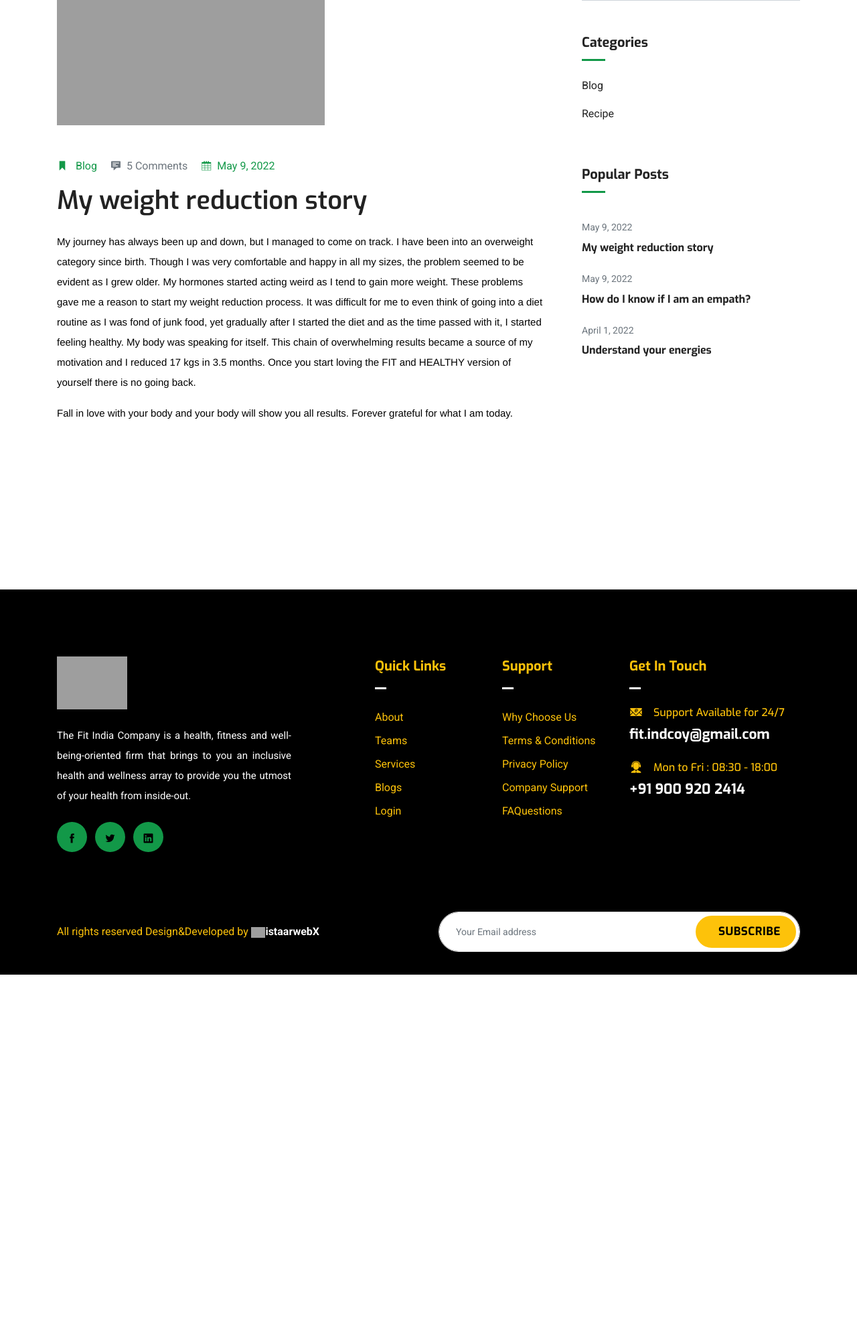
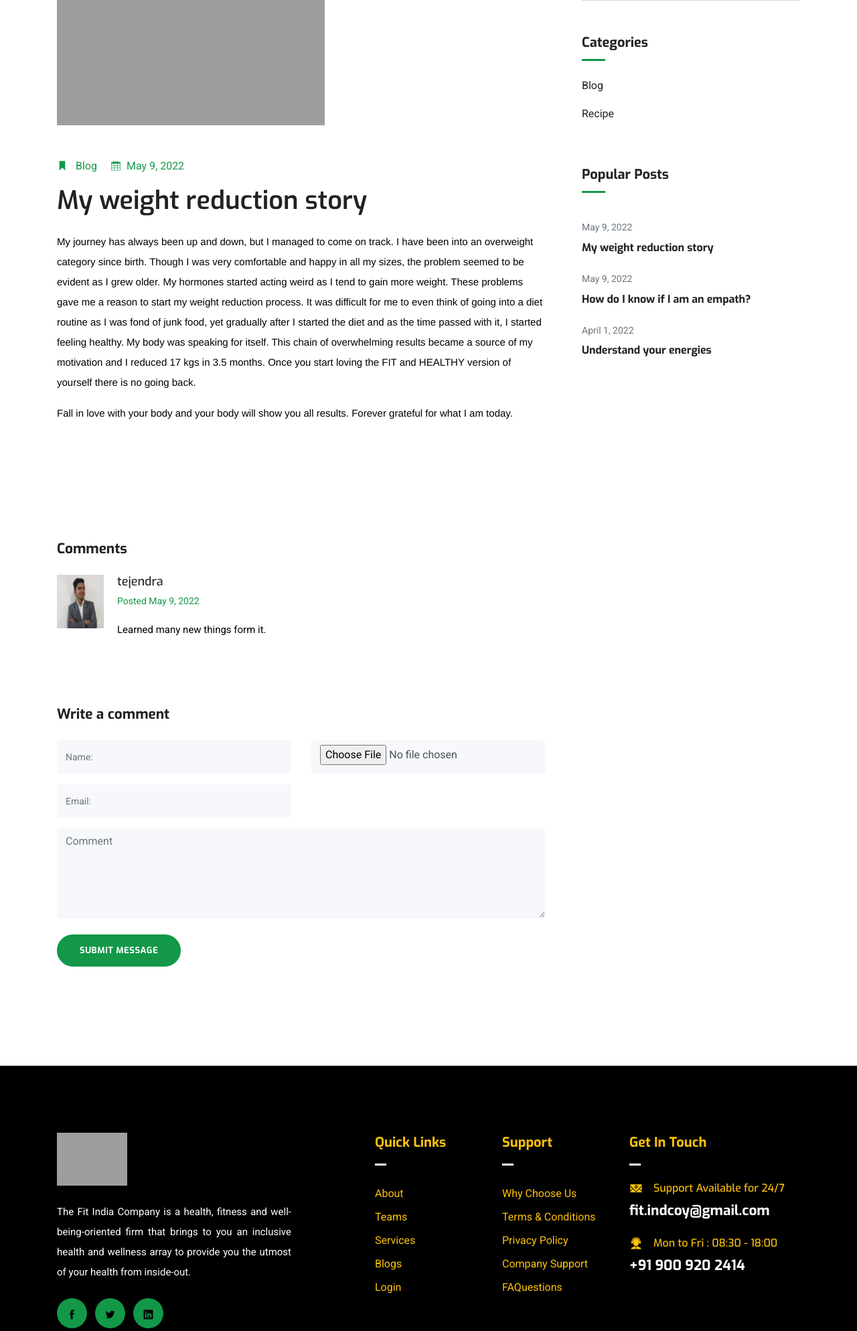
Before and after one commit to tejendrapatel/fitcoy, a Django app: page /Blogs/2/ in a window 1280 px wide. Shown: the part 953-2940 px from the top of the page at 67% size. Before the commit the page ends 2408 px from the top, so only its background shows below. Run offline with Django 3.2, Linux system fonts and the light colour scheme; data comes from the database, SQL or seed files in the repository; both versions use the stored data as it was after the commit; some libraries are stand-ins or nearby versions; grey boxes are pictures that could not be loaded.

Commit message:
comment resolved and final changes

```diff
--- a/zfitcoy/admin.py
+++ b/zfitcoy/admin.py
@@ -14,6 +14,7 @@ admin.site.register(COMPANEY_SUPPORTS)
 admin.site.register(WHY_CHOOSE_Us)
 admin.site.register(Space)
 admin.site.register(Water)
+admin.site.register(Comments)
 admin.site.register(Fire)
 admin.site.register(Air)
 admin.site.register(Earth)
--- a/zfitcoy/models.py
+++ b/zfitcoy/models.py
@@ -15,7 +15,16 @@ class Blogs(models.Model):
     name =  models.CharField(max_length=50)
     detail = RichTextField(null=True)
     image = models.FileField(null=True)
+    date = models.DateField(null=True)
+    def __str__(self):
+        return self.name
+
+class Comments(models.Model):
+    name =  models.CharField(max_length=50)
+    email = models.EmailField(null=True)
+    image = models.FileField(null=True)
     date = models.DateField(auto_now=True)
+    message =  models.TextField(null=True)
     def __str__(self):
         return self.name
 
--- a/zfitcoy/static/bmi/js/calc.js
+++ b/zfitcoy/static/bmi/js/calc.js
@@ -102,7 +102,7 @@ function calcBMI(array) {
          var BMRresult = calcBMR(inputArray);
 
          $('#result').html(
-             '<h3><span>TDEE: </span><p>' + result.toString() + ' </p><b>Calories per day</b></h3>' + '<h3><span>BMI: </span><p>' + BMIresult.toString() + '</p><b> kg/m<sup>2</sup></b></h3>' + '<h3><span>BMR: </span><p>'  + BMRresult.toString() + '</p></h3>' + '<table class="table resultanswer"><thead class="thead-dark"><tr><th scope="col"></th><th scope="col">Mild<span>(0.5kg/week)</span></th><th scope="col">Moderate<span>(0.7kg/week)</span></th><th scope="col">Extreme<span>(1kg/week)</span></th></tr></thead>'
+            '<h3><span>TDEE: </span><p>' + result.toString() + ' </p><b>Calories per day</b></h3>' + '<h3><span>BMI: </span><p>' + BMIresult.toString() + '</p><b> kg/m<sup>2</sup></b></h3>' + '<h3><span>BMR: </span><p>'  + BMRresult.toString() + '</p></h3>' + '<table class="table resultanswer"><thead class="thead-dark"><tr><th scope="col"></th><th scope="col">Mild<span>(0.5kg/week)</span></th><th scope="col">Moderate<span>(0.7kg/week)</span></th><th scope="col">Extreme<span>(1kg/week)</span></th></tr></thead><tbody><tr><th scope="row">Weight Loss</th><td>' + (result.toString() - 531) + '</td><td>' + (result.toString() - 750) + '</td><td>' + (result.toString() - 1071) + '</td></tr><tr><th scope="row">Weight Gain</th><td>' + (parseInt(result.toString()) + 531) + '</td><td>' + (parseInt(result.toString()) + 750) + '</td><td>' + (parseInt(result.toString()) + 1071) + '</td></tr></tbody></table>'
          );
       }
     var reg = /^(?:\d*\.\d{1,2}|\d+)$/;
--- a/zfitcoy/templates/admin_pannel/admin_blogs.html
+++ b/zfitcoy/templates/admin_pannel/admin_blogs.html
@@ -33,6 +33,10 @@
                 <div class="form-group">
                     <label for="input-3">Upload Image</label>
                     <input type="file" name="img" class="form-control" id="input-3" placeholder="Enter Your Mobile Number">
+                   </div>
+                   <div class="form-group">
+                    <label for="input-6">Date</label>
+                    <input type="date" name="img" class="form-control" id="input-6" placeholder="Enter Date">
                    </div>
 
 
--- a/zfitcoy/templates/dynamic/blog-single.html
+++ b/zfitcoy/templates/dynamic/blog-single.html
@@ -35,7 +35,6 @@
 			<div class="blog-item-content mt-5">
 				<div class="blog-item-meta mb-3">
 					<span class="text-color-2 text-capitalize mr-3"><i class="icofont-book-mark mr-2"></i> {{ blosingle.categorys }}</span>
-					<span class="text-muted text-capitalize mr-3"><i class="icofont-comment mr-2"></i>5 Comments</span>
 					<span class="text-black text-capitalize mr-3"><i class="icofont-calendar mr-2"></i>{{ blosingle.date }}</span>
 				</div>
 
@@ -46,6 +45,65 @@
 		</div>
 	</div>
 
+	<div class="col-lg-12">
+		<div class="comment-area mt-4 mb-5">
+			<h4 class="mb-4">Comments  </h4>
+			<ul class="comment-tree list-unstyled">
+				{% for i in com %}
+				<li class="mb-5">
+					<div class="comment-area-box">
+						<div class="comment-thumb float-left">
+							<img alt="" src="{{ i.image.url }}" style="width: 70px;height:80px" class="img-fluid">
+						</div>
+
+						<div class="comment-info">
+							<h5 class="mb-1">{{ i.name }}</h5>
+							<span class="date-comm">Posted {{ i.date }}</span>
+						</div>
+
+
+						<div class="comment-content mt-3">
+							<p>{{ i.message }}</p>
+						</div>
+					</div>
+				</li>
+				{% endfor %}
+
+
+			</ul>
+		</div>
+	</div>
+
+
+	<div class="col-lg-12">
+		<form class="comment-form my-5" method="POST" enctype="multipart/form-data">
+			{% csrf_token %}
+			<h4 class="mb-4">Write a comment</h4>
+			<div class="row">
+				<div class="col-md-6">
+					<div class="form-group">
+						<input class="form-control" type="text" name="nam"  placeholder="Name:">
+					</div>
+				</div>
+				<div class="col-md-6">
+					<div class="form-group">
+						<input class="form-control" type="file" name="img" placeholder="Name:">
+					</div>
+				</div>
+				<div class="col-md-6">
+					<div class="form-group">
+						<input class="form-control" type="text" name="mai" placeholder="Email:">
+					</div>
+				</div>
+			</div>
+
+
+			<textarea class="form-control mb-4" name="com"  cols="30" rows="5" placeholder="Comment"></textarea>
+
+			<input class="btn btn-main-2 btn-round-full" type="submit" name="submit-contact" id="submit_contact" value="Submit Message">
+		</form>
+	</div>
+
 
 
 
@@ -53,6 +111,9 @@
 
 </div>
             </div>
+
+
+
             <div class="col-lg-4">
                 <div class="sidebar-wrap pl-lg-4 mt-5 mt-lg-0">
 	<div class="sidebar-widget search  mb-3 ">
--- a/zfitcoy/templates/dynamic/services_single.html
+++ b/zfitcoy/templates/dynamic/services_single.html
@@ -142,7 +142,7 @@
             "key": "rzp_test_iWWvHqSHiNGRRi", // Enter the Key ID generated from the Dashboard
             "name": "{{ order.notes.name }}",
             "description": "{{ order.notes.service }}",
-            "image": "{% static 'header/img/logo-03.png' %}",
+            "image": "{% static 'header/img/logo_head.png' %}",
             "order_id": "{{ order.id }}", //This is a sample Order ID. Pass the `id` obtained in the response of Step 1
             "handler": function (response){
                 console.log(
--- a/zfitcoy/views.py
+++ b/zfitcoy/views.py
@@ -123,8 +123,17 @@ def BLOG_SINGLE(request,blo_id):
     pop = Blogs.objects.all().order_by('id')
     p = pop[:3]
     ca = Blog_category.objects.all()
-
-    d = {"blosingle":blosingle,"ca":ca,"p":p}
+    comc = Comments.objects.all()
+    com = comc[:10]
+    if request.method == "POST":
+        c = request.POST
+        cname = c['nam']
+        clname = c['mai']
+        imgg = request.FILES['img']
+        cmessage = c['com']
+        Comments.objects.create(name=cname,email=clname,image=imgg,message=cmessage)
+        return redirect('blogs')
+    d = {"blosingle":blosingle,"ca":ca,"p":p,"com":com}
     return render(request, 'dynamic/blog-single.html',d)
 
 def SERVICES_SINGLE(request,blo_id):
@@ -334,10 +343,12 @@ def ADMIN_BLOGS(request):
         bhead = request.POST['nam']
         bimg = request.FILES['img']
         btxt = request.POST['txt']
+        datt = request.POST['dat']
+
         fir = Blog_category.objects.get(name=bcat)
         fir.content = bcat
         fir.save()
-        Blogs.objects.create( name=bhead, image=bimg, detail=btxt)
+        Blogs.objects.create( name=bhead, image=bimg, detail=btxt,date=datt)
     bl = Blogs.objects.all()
     d = {"bl": bl}
     return render(request, 'admin_pannel/admin_blogs.html', d)
```
Also changed, not shown: zfitcoy/templates/pages/Nutrition_calculator.html (+30 -29 lines), db.sqlite3, media/93826583_210816170217688_382625596879929344_o.jpg (added), media/IMG_20210122_202153599.jpg (added), media/IMG_20210122_202153599_7trnRLT.jpg (added), zfitcoy/migrations/0004_alter_blogs_date.py (added), zfitcoy/migrations/0005_comments.py (added), 1 other file. Lines whose indentation alone changed are shown as unchanged.
